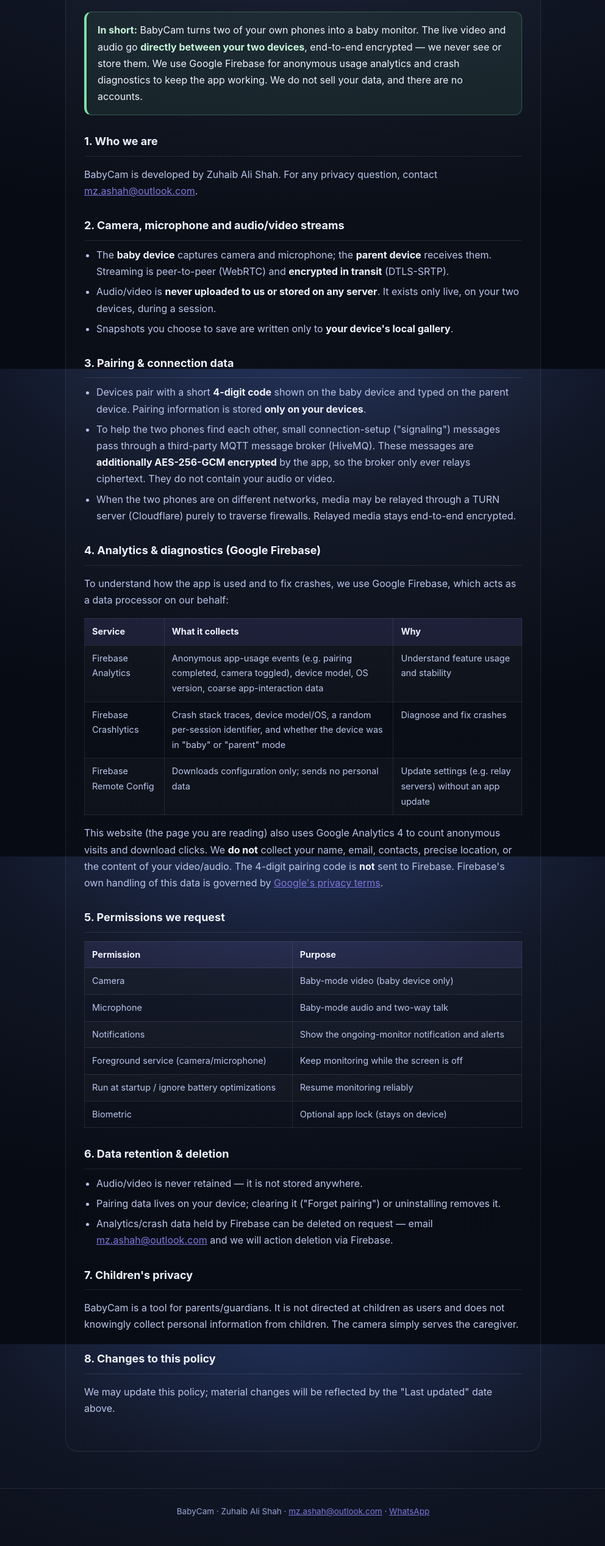
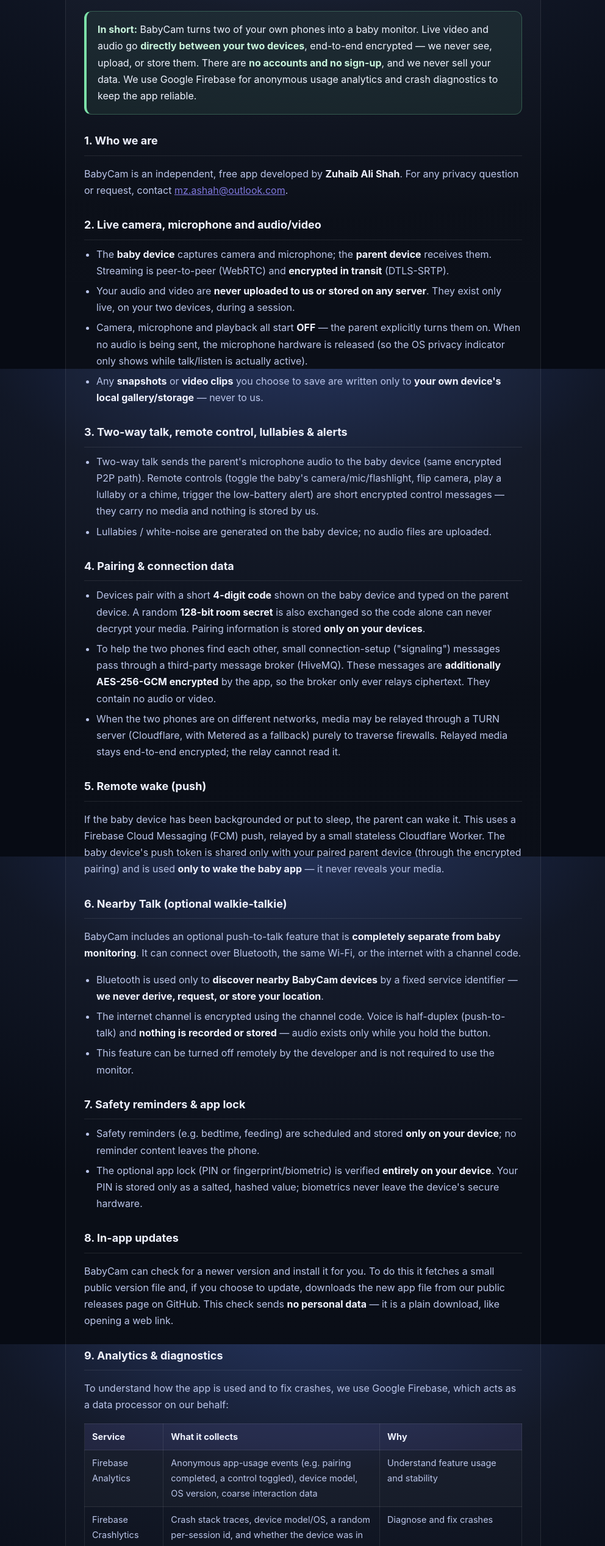
Before and after one commit to mzashah/babycam-app, a plain HTML site: page privacy.html in a window 1280 px wide. Shown: the part 195-2731 px from the top of the page at 61% size, without its empty margins (143-1135 px from the left). Drawn offline with Linux system fonts and the light colour scheme.

Commit message:
privacy: rewrite with current features (two-way talk, remote control, Nearby Talk, wake, safety reminders, in-app updates, website analytics); remove package-id/colworx from public content

```diff
--- a/privacy.html
+++ b/privacy.html
@@ -32,7 +32,6 @@
     border:1px solid var(--line);border-radius:20px;padding:34px 30px 40px}
   h1{font-size:28px;line-height:1.15;margin:0 0 4px;letter-spacing:-.02em}
   .meta{color:var(--muted);font-size:13.5px;margin:0 0 22px}
-  .meta code{background:rgba(255,255,255,.06);padding:1px 6px;border-radius:5px;font-size:12.5px;color:var(--text-2)}
   .callout{background:rgba(124,224,168,.08);border:1px solid rgba(124,224,168,.28);border-left:4px solid var(--teal);
     border-radius:12px;padding:16px 18px;margin:6px 0 26px;color:var(--text)}
   .callout strong{color:#c8f4dc}
@@ -56,87 +55,154 @@
 <div class="wrap">
   <div class="sheet">
     <h1>Privacy Policy</h1>
-    <p class="meta">Last updated: 6 July 2026 · App: <strong>BabyCam</strong> (<code>com.colworx.babycam</code>) · Developer: Zuhaib Ali Shah</p>
+    <p class="meta">Last updated: 22 July 2026 · App: <strong>BabyCam</strong> · Developer: Zuhaib Ali Shah</p>
 
     <div class="callout">
-      <strong>In short:</strong> BabyCam turns two of your own phones into a baby monitor. The live
-      video and audio go <strong>directly between your two devices</strong>, end-to-end encrypted — we
-      never see or store them. We use Google Firebase for anonymous usage analytics and crash
-      diagnostics to keep the app working. We do not sell your data, and there are no accounts.
+      <strong>In short:</strong> BabyCam turns two of your own phones into a baby monitor. Live video and
+      audio go <strong>directly between your two devices</strong>, end-to-end encrypted — we never see,
+      upload, or store them. There are <strong>no accounts and no sign-up</strong>, and we never sell your
+      data. We use Google Firebase for anonymous usage analytics and crash diagnostics to keep the app
+      reliable.
     </div>
 
     <h2>1. Who we are</h2>
-    <p>BabyCam is developed by Zuhaib Ali Shah. For any privacy question, contact
-    <a href="mailto:mz.ashah@outlook.com">mz.ashah@outlook.com</a>.</p>
+    <p>BabyCam is an independent, free app developed by <strong>Zuhaib Ali Shah</strong>. For any privacy
+    question or request, contact <a href="mailto:mz.ashah@outlook.com">mz.ashah@outlook.com</a>.</p>
 
-    <h2>2. Camera, microphone and audio/video streams</h2>
+    <h2>2. Live camera, microphone and audio/video</h2>
     <ul>
       <li>The <strong>baby device</strong> captures camera and microphone; the <strong>parent
       device</strong> receives them. Streaming is peer-to-peer (WebRTC) and <strong>encrypted in
       transit</strong> (DTLS-SRTP).</li>
-      <li>Audio/video is <strong>never uploaded to us or stored on any server</strong>. It exists only
-      live, on your two devices, during a session.</li>
-      <li>Snapshots you choose to save are written only to <strong>your device's local gallery</strong>.</li>
+      <li>Your audio and video are <strong>never uploaded to us or stored on any server</strong>. They
+      exist only live, on your two devices, during a session.</li>
+      <li>Camera, microphone and playback all start <strong>OFF</strong> — the parent explicitly turns
+      them on. When no audio is being sent, the microphone hardware is released (so the OS privacy
+      indicator only shows while talk/listen is actually active).</li>
+      <li>Any <strong>snapshots</strong> or <strong>video clips</strong> you choose to save are written
+      only to <strong>your own device's local gallery/storage</strong> — never to us.</li>
     </ul>
 
-    <h2>3. Pairing &amp; connection data</h2>
+    <h2>3. Two-way talk, remote control, lullabies &amp; alerts</h2>
+    <ul>
+      <li>Two-way talk sends the parent's microphone audio to the baby device (same encrypted P2P path).
+      Remote controls (toggle the baby's camera/mic/flashlight, flip camera, play a lullaby or a chime,
+      trigger the low-battery alert) are short encrypted control messages — they carry no media and
+      nothing is stored by us.</li>
+      <li>Lullabies / white-noise are generated on the baby device; no audio files are uploaded.</li>
+    </ul>
+
+    <h2>4. Pairing &amp; connection data</h2>
     <ul>
       <li>Devices pair with a short <strong>4-digit code</strong> shown on the baby device and typed on
-      the parent device. Pairing information is stored <strong>only on your devices</strong>.</li>
+      the parent device. A random <strong>128-bit room secret</strong> is also exchanged so the code
+      alone can never decrypt your media. Pairing information is stored <strong>only on your
+      devices</strong>.</li>
       <li>To help the two phones find each other, small connection-setup ("signaling") messages pass
-      through a third-party MQTT message broker (HiveMQ). These messages are
-      <strong>additionally AES-256-GCM encrypted</strong> by the app, so the broker only ever relays
-      ciphertext. They do not contain your audio or video.</li>
+      through a third-party message broker (HiveMQ). These messages are <strong>additionally AES-256-GCM
+      encrypted</strong> by the app, so the broker only ever relays ciphertext. They contain no audio or
+      video.</li>
       <li>When the two phones are on different networks, media may be relayed through a TURN server
-      (Cloudflare) purely to traverse firewalls. Relayed media stays end-to-end encrypted.</li>
+      (Cloudflare, with Metered as a fallback) purely to traverse firewalls. Relayed media stays
+      end-to-end encrypted; the relay cannot read it.</li>
     </ul>
 
-    <h2>4. Analytics &amp; diagnostics (Google Firebase)</h2>
-    <p>To understand how the app is used and to fix crashes, we use Google Firebase, which acts as a
-    data processor on our behalf:</p>
+    <h2>5. Remote wake (push)</h2>
+    <p>If the baby device has been backgrounded or put to sleep, the parent can wake it. This uses a
+    Firebase Cloud Messaging (FCM) push, relayed by a small stateless Cloudflare Worker. The baby
+    device's push token is shared only with your paired parent device (through the encrypted pairing) and
+    is used <strong>only to wake the baby app</strong> — it never reveals your media.</p>
+
+    <h2>6. Nearby Talk (optional walkie-talkie)</h2>
+    <p>BabyCam includes an optional push-to-talk feature that is <strong>completely separate from baby
+    monitoring</strong>. It can connect over Bluetooth, the same Wi-Fi, or the internet with a channel
+    code.</p>
+    <ul>
+      <li>Bluetooth is used only to <strong>discover nearby BabyCam devices</strong> by a fixed service
+      identifier — <strong>we never derive, request, or store your location</strong>.</li>
+      <li>The internet channel is encrypted using the channel code. Voice is half-duplex (push-to-talk)
+      and <strong>nothing is recorded or stored</strong> — audio exists only while you hold the button.</li>
+      <li>This feature can be turned off remotely by the developer and is not required to use the
+      monitor.</li>
+    </ul>
+
+    <h2>7. Safety reminders &amp; app lock</h2>
+    <ul>
+      <li>Safety reminders (e.g. bedtime, feeding) are scheduled and stored <strong>only on your
+      device</strong>; no reminder content leaves the phone.</li>
+      <li>The optional app lock (PIN or fingerprint/biometric) is verified <strong>entirely on your
+      device</strong>. Your PIN is stored only as a salted, hashed value; biometrics never leave the
+      device's secure hardware.</li>
+    </ul>
+
+    <h2>8. In-app updates</h2>
+    <p>BabyCam can check for a newer version and install it for you. To do this it fetches a small public
+    version file and, if you choose to update, downloads the new app file from our public releases page
+    on GitHub. This check sends <strong>no personal data</strong> — it is a plain download, like opening
+    a web link.</p>
+
+    <h2>9. Analytics &amp; diagnostics</h2>
+    <p>To understand how the app is used and to fix crashes, we use Google Firebase, which acts as a data
+    processor on our behalf:</p>
     <div class="tw"><table>
       <tr><th>Service</th><th>What it collects</th><th>Why</th></tr>
-      <tr><td>Firebase Analytics</td><td>Anonymous app-usage events (e.g. pairing completed, camera
-        toggled), device model, OS version, coarse app-interaction data</td><td>Understand feature
-        usage and stability</td></tr>
-      <tr><td>Firebase Crashlytics</td><td>Crash stack traces, device model/OS, a random per-session
-        identifier, and whether the device was in "baby" or "parent" mode</td><td>Diagnose and fix
-        crashes</td></tr>
+      <tr><td>Firebase Analytics</td><td>Anonymous app-usage events (e.g. pairing completed, a control
+        toggled), device model, OS version, coarse interaction data</td><td>Understand feature usage and
+        stability</td></tr>
+      <tr><td>Firebase Crashlytics</td><td>Crash stack traces, device model/OS, a random per-session id,
+        and whether the device was in "baby" or "parent" mode</td><td>Diagnose and fix crashes</td></tr>
       <tr><td>Firebase Remote Config</td><td>Downloads configuration only; sends no personal data</td>
-        <td>Update settings (e.g. relay servers) without an app update</td></tr>
+        <td>Adjust settings (e.g. relay servers, feature flags) without an app update</td></tr>
+      <tr><td>This website</td><td>Google Analytics 4 counts anonymous page visits and download clicks</td>
+        <td>Understand how many people find and install the app</td></tr>
     </table></div>
-    <p>This website (the page you are reading) also uses Google Analytics 4 to count anonymous visits
-    and download clicks. We <strong>do not</strong> collect your name, email, contacts, precise
-    location, or the content of your video/audio. The 4-digit pairing code is <strong>not</strong> sent
-    to Firebase. Firebase's own handling of this data is governed by
-    <a href="https://firebase.google.com/support/privacy" rel="noopener">Google's privacy terms</a>.</p>
+    <p>We do <strong>not</strong> collect your name, email, contacts, precise location, or the content of
+    your video/audio. The 4-digit pairing code is <strong>not</strong> sent to Firebase. Google's handling
+    of this data is governed by <a href="https://firebase.google.com/support/privacy" rel="noopener">Google's
+    privacy terms</a>.</p>
 
-    <h2>5. Permissions we request</h2>
+    <h2>10. Permissions we request</h2>
     <div class="tw"><table>
       <tr><th>Permission</th><th>Purpose</th></tr>
       <tr><td>Camera</td><td>Baby-mode video (baby device only)</td></tr>
       <tr><td>Microphone</td><td>Baby-mode audio and two-way talk</td></tr>
-      <tr><td>Notifications</td><td>Show the ongoing-monitor notification and alerts</td></tr>
-      <tr><td>Foreground service (camera/microphone)</td><td>Keep monitoring while the screen is off</td></tr>
-      <tr><td>Run at startup / ignore battery optimizations</td><td>Resume monitoring reliably</td></tr>
+      <tr><td>Notifications</td><td>The ongoing-monitor notification, alerts, and reminder alarms</td></tr>
+      <tr><td>Foreground service (camera / microphone / media)</td><td>Keep monitoring while the screen is off</td></tr>
+      <tr><td>Bluetooth (nearby devices)</td><td>Discover nearby devices for the optional Nearby Talk — never used for location</td></tr>
+      <tr><td>Run at startup / ignore battery optimizations</td><td>Resume monitoring reliably after reboot or background</td></tr>
+      <tr><td>Display over other apps</td><td>Bring the baby app forward on a remote wake so the camera can resume</td></tr>
+      <tr><td>Install unknown apps</td><td>Only if you use the in-app updater to install a new version</td></tr>
       <tr><td>Biometric</td><td>Optional app lock (stays on device)</td></tr>
     </table></div>
 
-    <h2>6. Data retention &amp; deletion</h2>
+    <h2>11. Third-party services</h2>
+    <p>For transparency, BabyCam relies on these services purely for connectivity and diagnostics — none
+    of them receive your video or audio:</p>
+    <ul>
+      <li><strong>HiveMQ</strong> — relays encrypted connection-setup messages (ciphertext only).</li>
+      <li><strong>Cloudflare</strong> — TURN relay for cross-network connections, and a small worker that
+      forwards wake pushes.</li>
+      <li><strong>Google Firebase / Cloud Messaging</strong> — analytics, crash reporting, remote
+      configuration, and wake pushes.</li>
+      <li><strong>Google Analytics</strong> — anonymous visit/download counts for this website only.</li>
+    </ul>
+
+    <h2>12. Data retention &amp; deletion</h2>
     <ul>
       <li>Audio/video is never retained — it is not stored anywhere.</li>
-      <li>Pairing data lives on your device; clearing it ("Forget pairing") or uninstalling removes it.</li>
-      <li>Analytics/crash data held by Firebase can be deleted on request — email
-      <a href="mailto:mz.ashah@outlook.com">mz.ashah@outlook.com</a> and we will action deletion via
-      Firebase.</li>
+      <li>Pairing data, reminders, and settings live on your device; clearing them ("Forget pairing") or
+      uninstalling the app removes them.</li>
+      <li>Anonymous analytics/crash data held by Firebase can be deleted on request — email
+      <a href="mailto:mz.ashah@outlook.com">mz.ashah@outlook.com</a> and we will action deletion.</li>
     </ul>
 
-    <h2>7. Children's privacy</h2>
-    <p>BabyCam is a tool for parents/guardians. It is not directed at children as users and does not
+    <h2>13. Children's privacy</h2>
+    <p>BabyCam is a tool for parents and guardians. It is not directed at children as users and does not
     knowingly collect personal information from children. The camera simply serves the caregiver.</p>
 
-    <h2>8. Changes to this policy</h2>
-    <p>We may update this policy; material changes will be reflected by the "Last updated" date above.</p>
+    <h2>14. Changes to this policy</h2>
+    <p>We may update this policy as the app evolves; material changes will be reflected by the "Last
+    updated" date above.</p>
   </div>
 </div>
 <footer>BabyCam · Zuhaib Ali Shah · <a href="mailto:mz.ashah@outlook.com">mz.ashah@outlook.com</a> · <a href="https://wa.me/923152879102">WhatsApp</a></footer>
```
